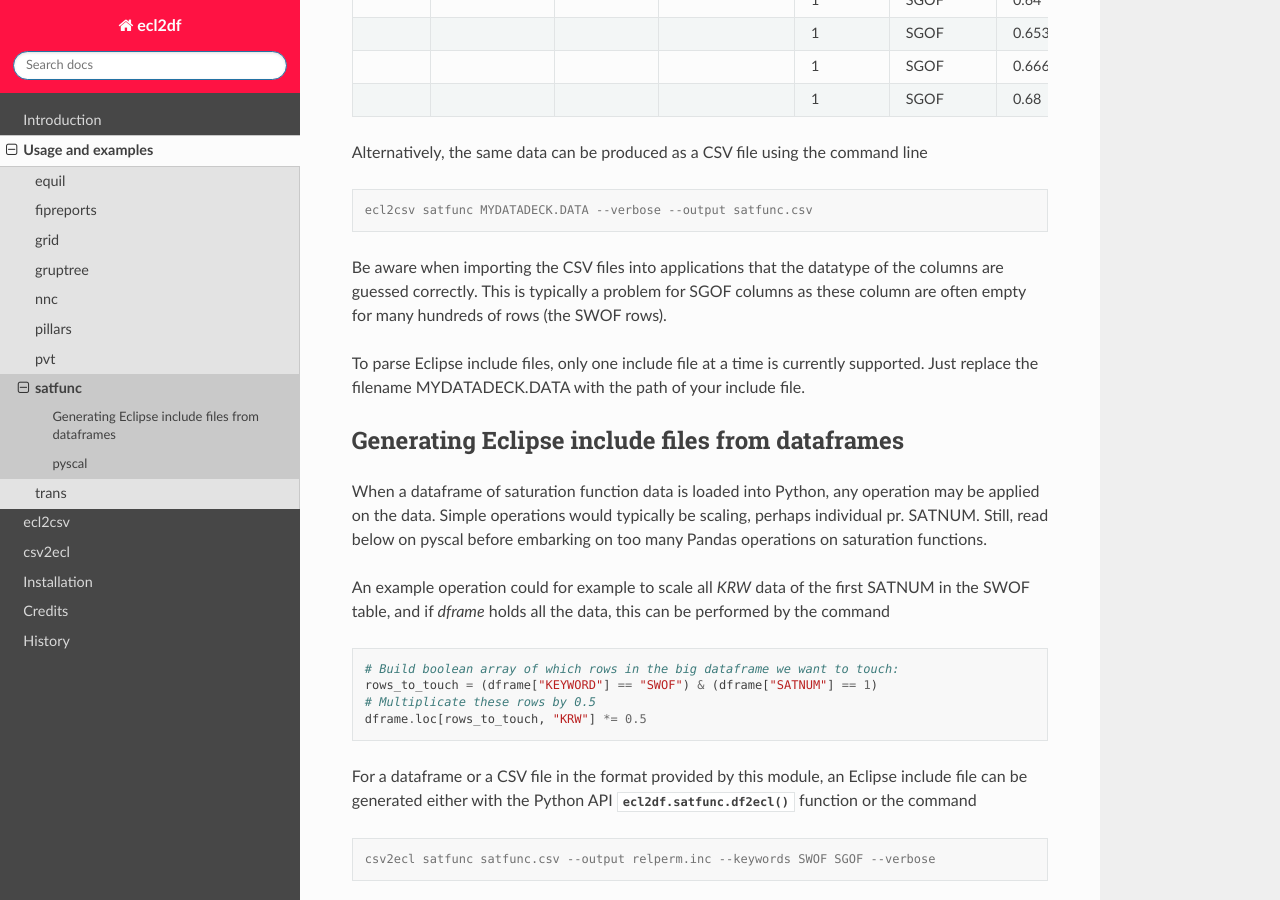
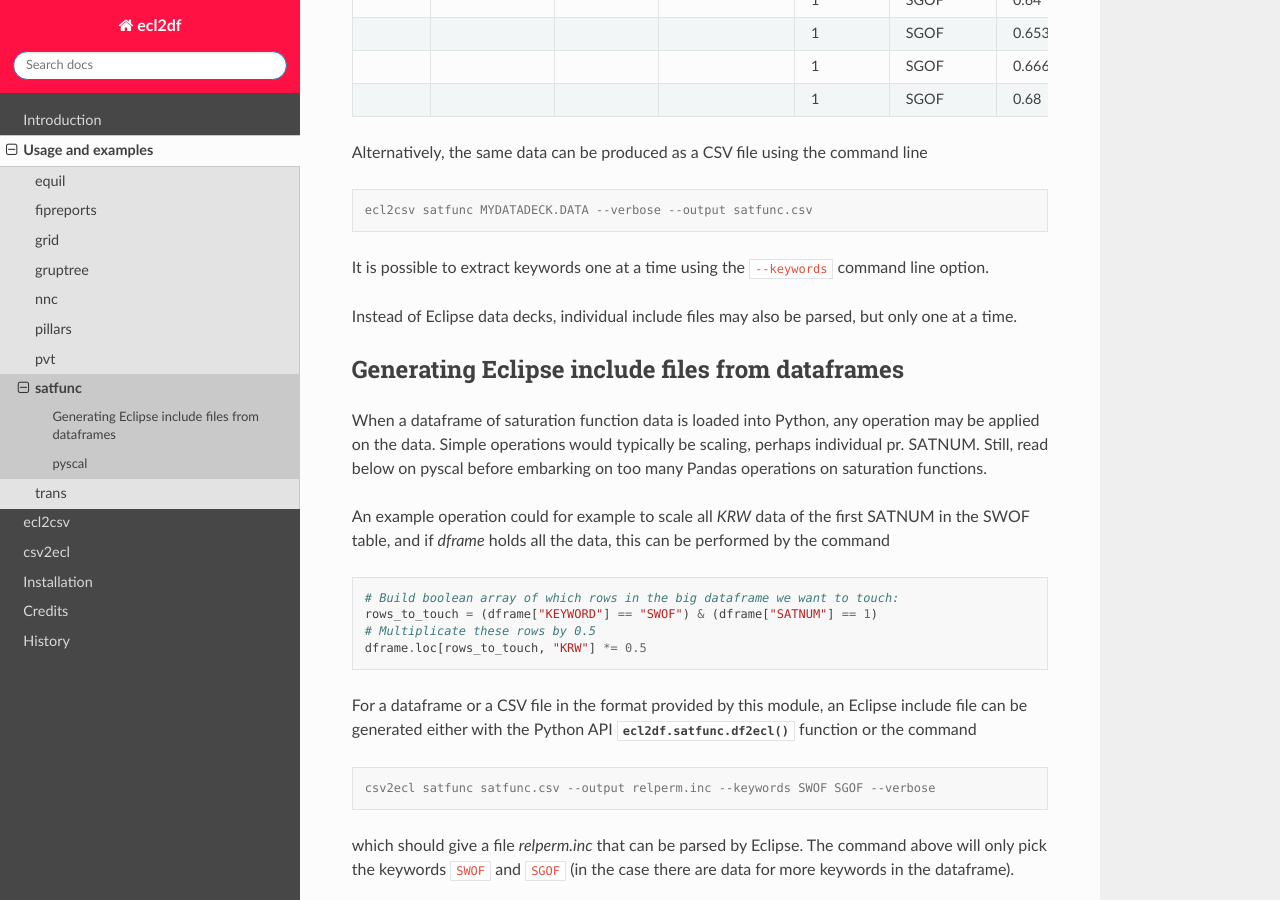
Before and after one commit to equinor/res2df, a Sphinx documentation site: the page built from docs/usage/satfunc.rst, in a window 1280 px wide and 900 px high, scrolled down 877 px. Built offline with Sphinx 7.4.7 and the Read the Docs theme 2.0.0, drawn with Linux system fonts in a browser that asks for light colours; pages that are not in the unit, such as notebooks, are missing from menus; the version number could not be read and is left out.

```diff
--- a/docs/usage/satfunc.rst
+++ b/docs/usage/satfunc.rst
@@ -30,13 +30,11 @@
 
   ecl2csv satfunc MYDATADECK.DATA --verbose --output satfunc.csv
 
-Be aware when importing the CSV files into applications that the datatype of the
-columns are guessed correctly. This is typically a problem for SGOF columns as
-these column are often empty for many hundreds of rows (the SWOF rows).
+It is possible to extract keywords one at a time using the ``--keywords`` command
+line option.
 
-To parse Eclipse include files, only one include file at a time is currently
-supported. Just replace the filename MYDATADECK.DATA with the path of your
-include file.
+Instead of Eclipse data decks, individual include files may also be parsed, but
+only one at a time.
 
 Generating Eclipse include files from dataframes
 ^^^^^^^^^^^^^^^^^^^^^^^^^^^^^^^^^^^^^^^^^^^^^^^^
```
Also changed, not shown: 2 other files.
